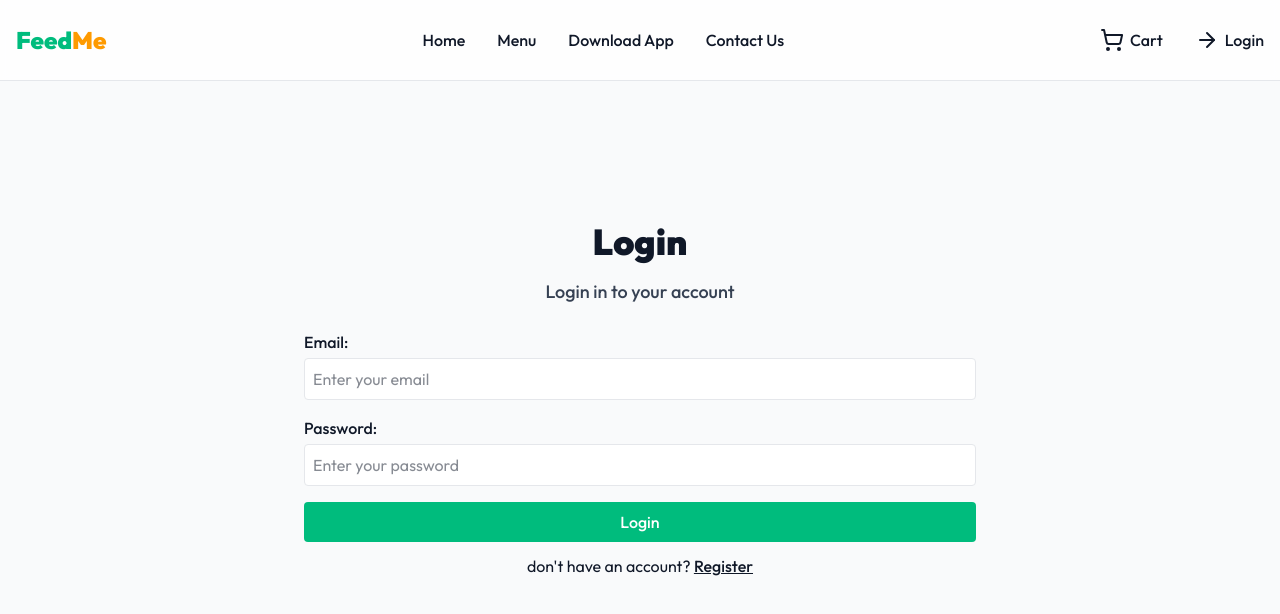
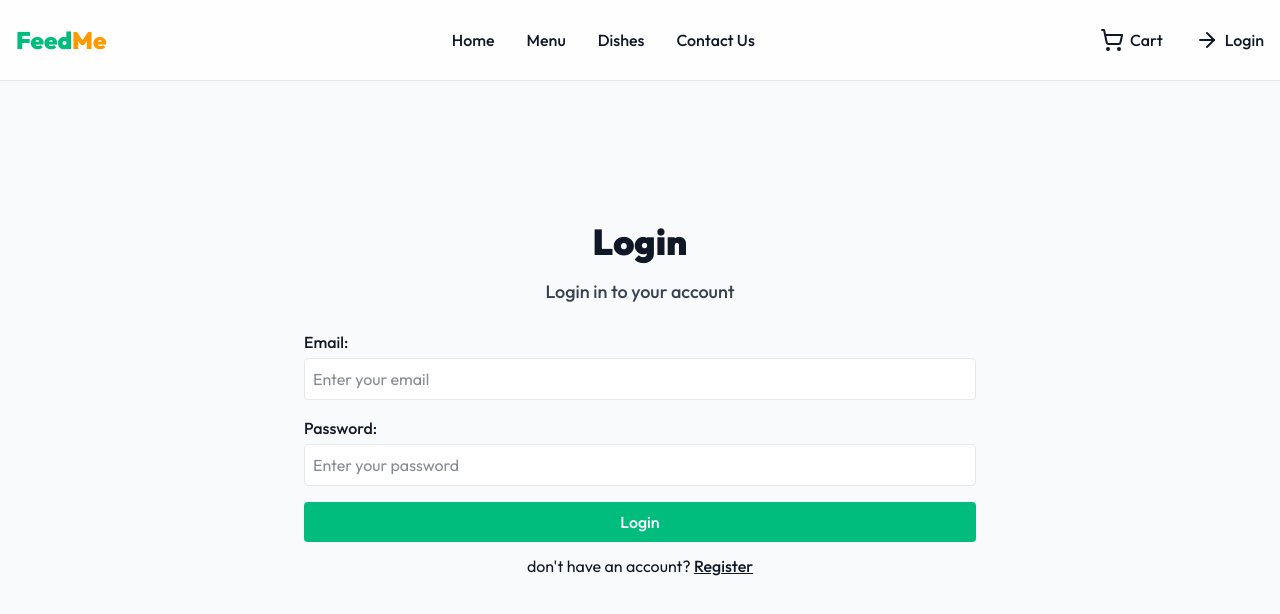
Before and after one commit to hussain-ahmed2/feed-me-food-delivery-website, a Next.js app: page /login in a window 1280 px wide. Shown: the top 614 px of the page. Built offline with nearby package versions, Linux system fonts and the light colour scheme; no server answers.

Commit message:
refactor: refactor navlinks add dishes link and remove app download link

```diff
--- a/src/components/navbar/navlinks.jsx
+++ b/src/components/navbar/navlinks.jsx
@@ -3,8 +3,8 @@ import Link from "next/link";
 const links = [
 	{ name: "Home", href: "/" },
 	{ name: "Menu", href: "/#menu" },
-	{ name: "Download App", href: "/#download-app" },
-	{ name: "Contact Us", href: "/#contact-us" },
+	{ name: "Dishes", href: "/dishes" },
+	{ name: "Contact Us", href: "#contact-us" },
 ];
 
 export default function NavLinks({ isMenuOpen, closeMenu }) {
```
